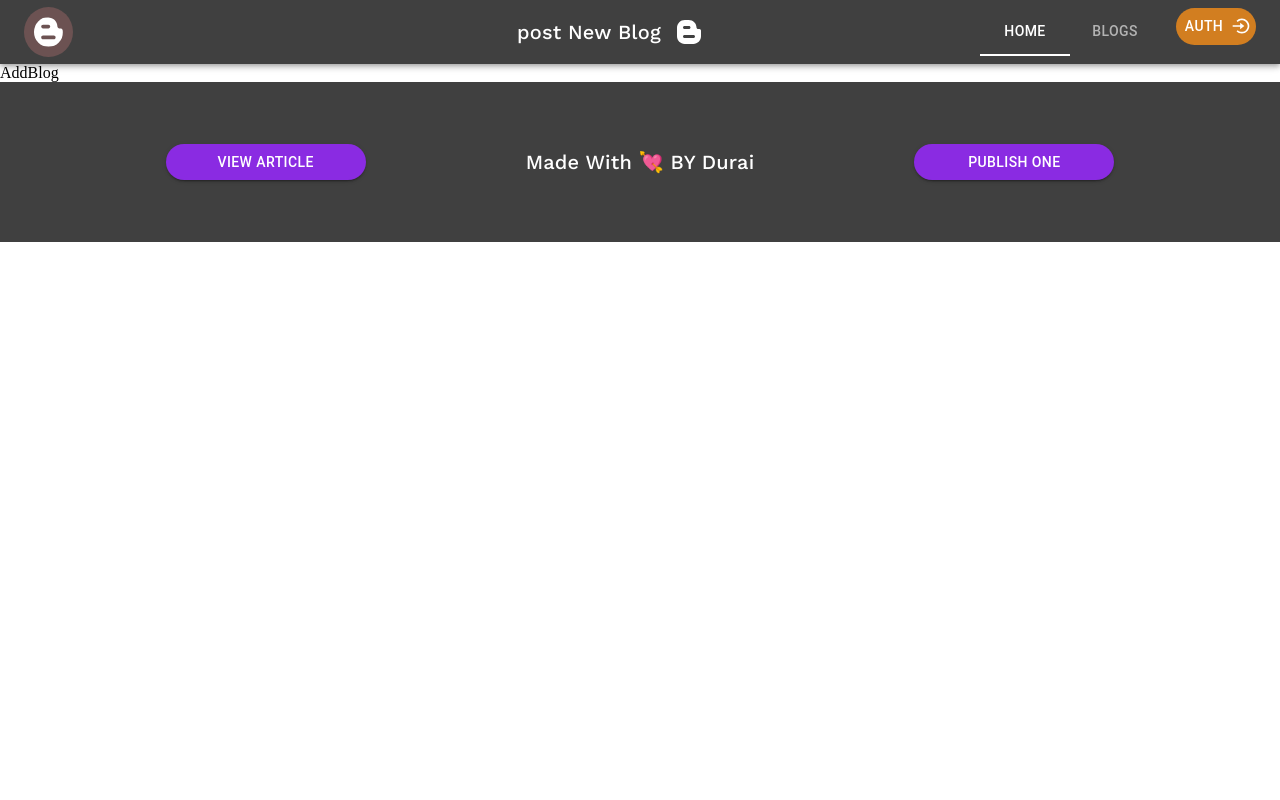
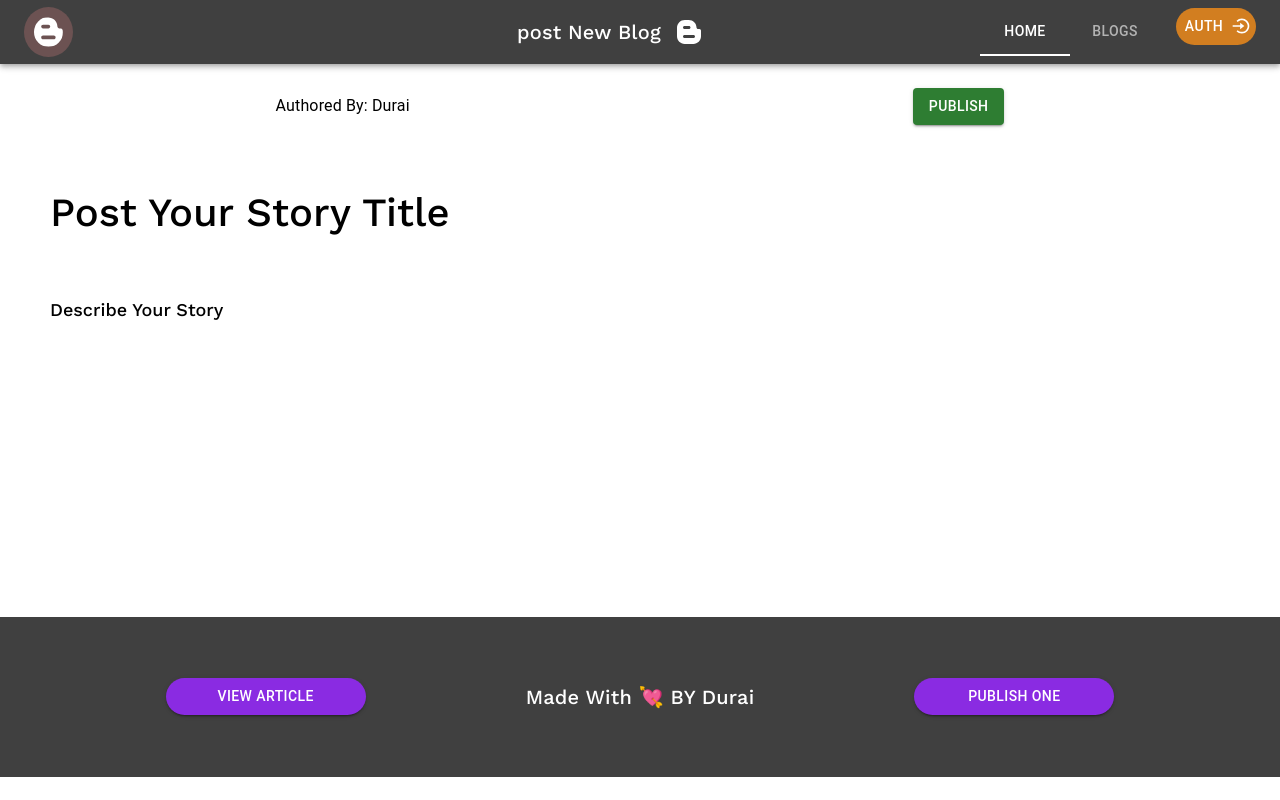
Before and after one commit to durai-babu-rajendhiran/mern-graphql-blog, a React (Create React App) app in the folder client/: page /add in a window 1280 px wide. Built offline with nearby package versions, Linux system fonts and the light colour scheme.

Commit message:
design add Blog Page

```diff
--- a/client/src/components/blogs/AddBlog.tsx
+++ b/client/src/components/blogs/AddBlog.tsx
@@ -1,10 +1,94 @@
-import React from 'react'
-import { Box } from '@mui/material'
-import {addStyles} from "../../styles/add-blog-styles"
+import React, { useState } from 'react';
+import { Box, Button, Typography, Snackbar } from '@mui/material';
+import { addStyles, HtmlElmStyles } from "../../styles/add-blog-styles";
+import { useMutation } from '@apollo/client';
+import { ADD_BLOG } from '../graphql/mutations';
+
 const AddBlog = () => {
+  const [title, setTitle] = useState('Post Your Story Title');
+  const [content, setContent] = useState('Describe Your Story');
+  const [addBlog] = useMutation(ADD_BLOG);
+  const [openSnackbar, setOpenSnackbar] = useState(false);
+  const [snackbarMessage, setSnackbarMessage] = useState('');
+
+  const handleSubmit = async (event: React.FormEvent) => {
+    event.preventDefault(); // Prevent form submission default behavior
+
+    try {
+      const date = new Date();
+      const userData = localStorage.getItem("userData");
+      const user = userData ? JSON.parse(userData).id : null;
+
+      if (!user) {
+        throw new Error("User not logged in.");
+      }
+
+      if (!title.trim() || !content.trim()) {
+        throw new Error("Title and content cannot be empty.");
+      }
+
+      const res = await addBlog({
+        variables: {
+          title,
+          content,
+          date,
+          user
+        }
+      });
+
+      const data = await res.data;
+      setSnackbarMessage('Blog published successfully!');
+      setOpenSnackbar(true);
+      console.log(data);
+    } catch (err:any) {
+      console.error(err);
+      setSnackbarMessage(err.message || 'Error publishing blog. Please try again.');
+      setOpenSnackbar(true);
+    }
+  };
+
+  const handleCloseSnackbar = () => {
+    setOpenSnackbar(false);
+  };
+
   return (
-    <Box>AddBlog</Box>
-  )
-}
+    <Box sx={addStyles.container}>
+      <Box sx={addStyles.blogHeader}>
+        <Typography>Authored By: Durai</Typography>
+        <Button color="success" variant="contained" onClick={handleSubmit}>
+          Publish
+        </Button>
+      </Box>
+      <form onSubmit={handleSubmit}>
+        <Box sx={addStyles.formContainer}>
+          <h2
+            style={HtmlElmStyles.h2}
+            contentEditable
+            suppressContentEditableWarning={true}
+            onBlur={(e) => setTitle(e.currentTarget.textContent || 'Post Your Story Title')}
+            onInput={(e) => setTitle(e.currentTarget.textContent || '')}
+          >
+            {title}
+          </h2>
+          <p
+            style={HtmlElmStyles.p}
+            contentEditable
+            suppressContentEditableWarning={true}
+            onBlur={(e) => setContent(e.currentTarget.textContent || 'Describe Your Story')}
+            onInput={(e) => setContent(e.currentTarget.textContent || '')}
+          >
+            {content}
+          </p>
+        </Box>
+      </form>
+      <Snackbar
+        open={openSnackbar}
+        autoHideDuration={6000}
+        onClose={handleCloseSnackbar}
+        message={snackbarMessage}
+      />
+    </Box>
+  );
+};
 
-export default AddBlog
+export default AddBlog;
--- a/client/src/components/graphql/mutations.ts
+++ b/client/src/components/graphql/mutations.ts
@@ -18,3 +18,12 @@ mutation signup($name:String!,$email:String!,$password:String!){
   }
 }
 `
+
+export const ADD_BLOG = gql`
+mutation addBlog($title:String!, $content:String!,$date:String!,$user:ID!){
+   addBlog(title:$title,content:$content,date:$date,user:$user){
+   title
+   id
+   }
+}
+`
--- a/client/src/styles/add-blog-styles.ts
+++ b/client/src/styles/add-blog-styles.ts
@@ -1,3 +1,4 @@
+import { CSSProperties } from "react";
 import { Styles } from "./homepage-styles";
 
 export const addStyles: Styles={
@@ -10,11 +11,37 @@ export const addStyles: Styles={
     blogHeader:{
         display:"flex",
         justifyContent:"space-around",
-        flexDirection:"column",
+        // flexDirection:"column",
         fontWeight:"bold",
         padding:3,
         alignItems:"center",
 
+    },
+    formContainer:{
+        display:"flex",
+        flexDirection:"column"
     }
 
 }
+
+export const HtmlElmStyles: { [key: string]: CSSProperties } = {
+    h2:{
+        fontSize:"40px",
+        fontFamily:"Work Sans",
+        marginLeft:"50px",
+        marginRight:"50px",
+        marginTop:"40px",
+        outline:"none",
+        fontWeight:"500"
+    },
+    p:{
+        border:"none",
+        outline:"none",
+        marginLeft:"50px",
+        marginRight:"50px",
+        marginTop:"30px ",
+        fontSize:"18px",
+        fontFamily:"Work Sans",
+        minHeight:"300px",
+    }
+}
```
Also changed, not shown: 1 other file (tests, documents, lock files or other folders).
